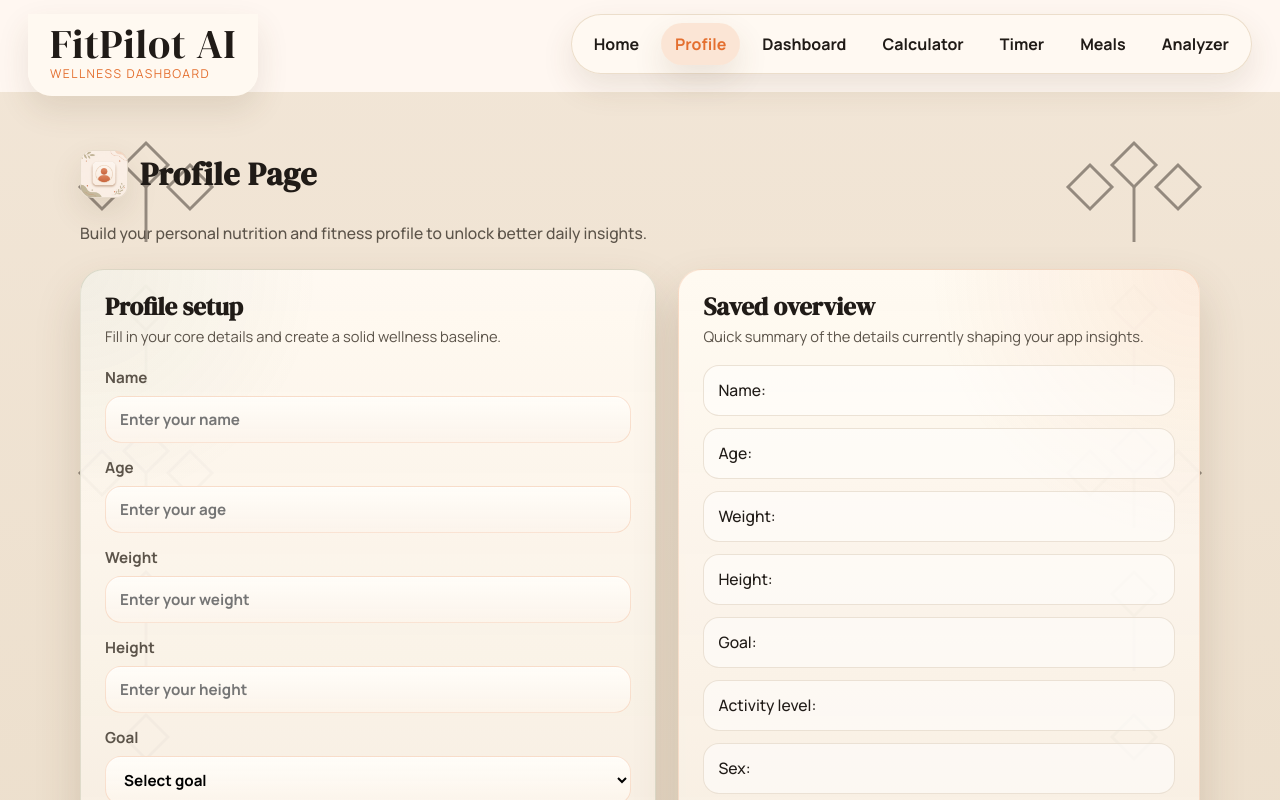
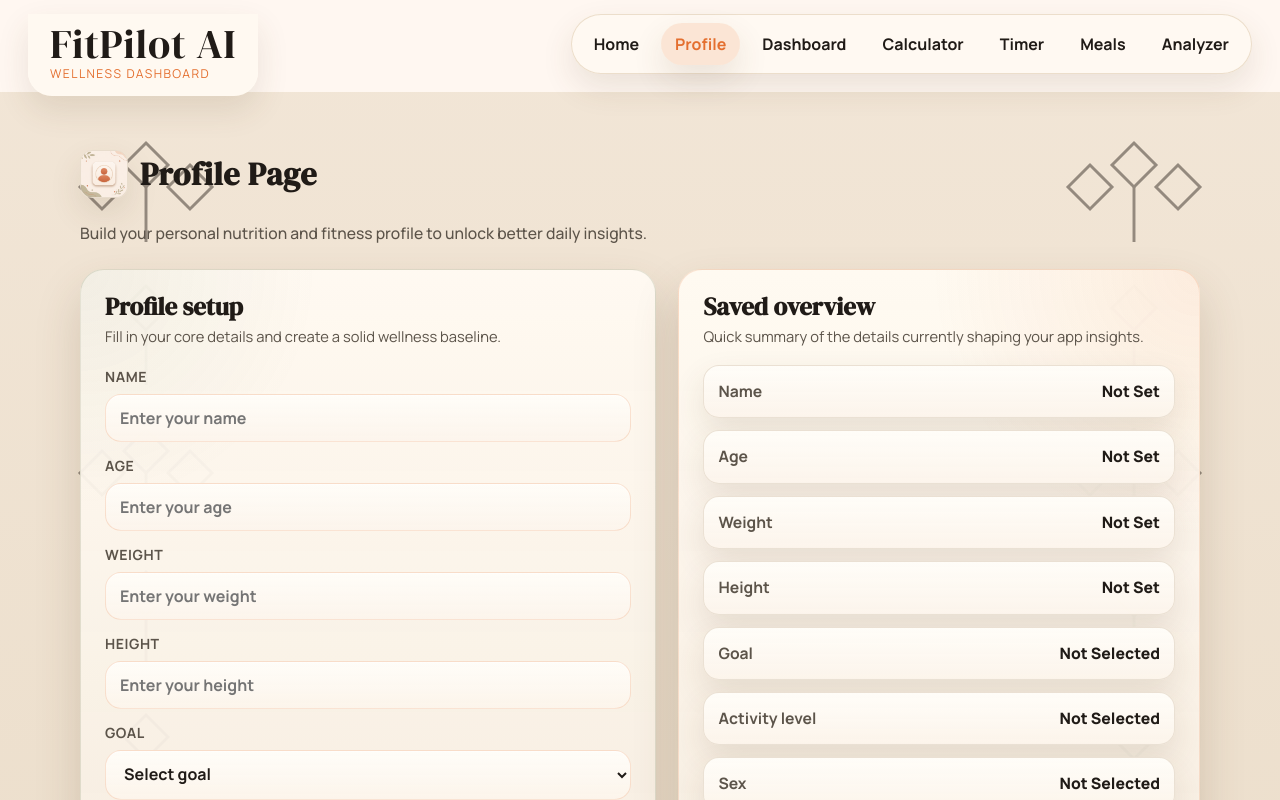
Before and after one commit to VladProtsyshyn/fitpilot-ai, a React (Vite) app: page /profile in a window 1280 px wide. Shown: the top 800 px of the page. Built offline with nearby package versions, Linux system fonts and the light colour scheme.

Commit message:
style: refine calculator page and polish profile cards

```diff
--- a/src/pages/CalculatorPage/CalculatorPage.css
+++ b/src/pages/CalculatorPage/CalculatorPage.css
@@ -1,6 +1,25 @@
 .calculator-page {
     display: grid;
     gap: 22px;
+}
+
+.page-heading {
+    display: flex;
+    align-items: center;
+    gap: 12px;
+}
+
+.page-heading img {
+    width: 48px;
+    height: 48px;
+    object-fit: cover;
+    border-radius: 12px;
+    border: 1px solid rgba(231, 220, 205, 0.9);
+    box-shadow: var(--shadow-soft);
+}
+
+.page-heading h1 {
+    margin: 0;
 }
 
 .calculator-page > p {
@@ -11,7 +30,8 @@
 }
 
 .calculator-card {
-    max-width: 620px;
+    width: min(920px, 100%);
+    margin: 0 auto;
     padding: 24px;
     background:
         linear-gradient(180deg, rgba(255, 250, 242, 0.96), rgba(245, 235, 222, 0.92));
@@ -37,6 +57,37 @@
     margin-bottom: 0;
 }
 
+.calculator-profile {
+    display: grid;
+    gap: 10px;
+    margin-bottom: 18px;
+}
+
+.calculator-profile p {
+    display: flex;
+    align-items: center;
+    justify-content: space-between;
+    gap: 14px;
+    margin: 0;
+    padding: 12px 14px;
+    background:
+        linear-gradient(180deg, rgba(255, 253, 248, 0.98), rgba(252, 244, 235, 0.96));
+    border: 1px solid rgba(231, 220, 205, 0.82);
+    border-radius: var(--radius-md);
+    box-shadow: var(--shadow-soft);
+}
+
+.calculator-profile span {
+    color: var(--color-text-soft);
+    font-weight: 700;
+}
+
+.calculator-profile strong {
+    color: var(--color-text);
+    font-weight: 800;
+    text-transform: capitalize;
+}
+
 .calculator-highlights {
     display: grid;
     grid-template-columns: repeat(auto-fit, minmax(180px, 1fr));
@@ -51,13 +102,33 @@
     border: 1px solid rgba(231, 220, 205, 0.85);
     border-radius: var(--radius-md);
     box-shadow: var(--shadow-soft);
-    font-weight: 700;
+    display: grid;
+    gap: 8px;
+}
+
+.calculator-highlights span {
+    font-size: 0.82rem;
+    font-weight: 800;
+    letter-spacing: 0.08em;
+    text-transform: uppercase;
+    color: var(--color-accent);
+}
+
+.calculator-highlights strong {
+    font-family: 'DM Serif Display', serif;
+    font-size: 1.6rem;
+    line-height: 0.95;
+    color: var(--color-text);
+    font-weight: 800;
 }
 
 .calculator-card > p:last-child {
-    padding: 14px 16px;
-    background-color: rgba(111, 123, 82, 0.1);
+    margin-top: 18px;
+    padding: 16px 18px;
+    background:
+        linear-gradient(180deg, rgba(111, 123, 82, 0.12), rgba(111, 123, 82, 0.08));
     border-radius: var(--radius-md);
     color: var(--color-primary);
-    font-weight: 700;
+    font-weight: 800;
+    box-shadow: var(--shadow-soft);
 }
--- a/src/pages/CalculatorPage/CalculatorPage.jsx
+++ b/src/pages/CalculatorPage/CalculatorPage.jsx
@@ -57,20 +57,52 @@ function CalculatorPage() {
 
     return (
         <div className="calculator-page">
-            <h1>Calculator Page</h1>
+            <div className="page-heading">
+                <img src="/calculator-card.png" alt="Calculator page icon" />
+                <h1>Calculator Page</h1>
+            </div>
             <p>Review your BMI, estimated calorie needs, and a simple recommendation based on your goal.</p>
 
             <div className="calculator-card">
-                <p>Weight: {profile.weight}</p>
-                <p>Height: {profile.height}</p>
-                <p>Age: {profile.age}</p>
-                <p>Activity level: {profile.activityLevel}</p>
-                <p>Sex: {profile.sex}</p>
+                <div className="calculator-profile">
+                    <p>
+                        <span>Weight</span>
+                        <strong>{profile.weight || 'not set'}</strong>
+                    </p>
+                    <p>
+                        <span>Height</span>
+                        <strong>{profile.height || 'not set'}</strong>
+                    </p>
+                    <p>
+                        <span>Age</span>
+                        <strong>{profile.age || 'not set'}</strong>
+                    </p>
+                    <p>
+                        <span>Activity level</span>
+                        <strong>{profile.activityLevel || 'not selected'}</strong>
+                    </p>
+                    <p>
+                        <span>Sex</span>
+                        <strong>{profile.sex || 'not selected'}</strong>
+                    </p>
+                </div>
                 <div className="calculator-highlights">
-                    <p>BMI: {bmi}</p>
-                    <p>Status: {bmiStatus}</p>
-                    <p>BMR: {bmr}</p>
-                    <p>Daily calories: {dailyCalories}</p>
+                    <p>
+                        <span>BMI</span>
+                        <strong>{bmi || 'not calculated'}</strong>
+                    </p>
+                    <p>
+                        <span>Status</span>
+                        <strong>{bmiStatus || 'not available'}</strong>
+                    </p>
+                    <p>
+                        <span>BMR</span>
+                        <strong>{bmr || 'not calculated'}</strong>
+                    </p>
+                    <p>
+                        <span>Daily calories</span>
+                        <strong>{dailyCalories || 'not calculated'}</strong>
+                    </p>
                 </div>
                 <p>{calorieRecommendation}</p>
             </div>
--- a/src/pages/ProfilePage/ProfilePage.css
+++ b/src/pages/ProfilePage/ProfilePage.css
@@ -52,13 +52,29 @@
 }
 
 .profile-summary p {
+    display: flex;
+    align-items: center;
+    justify-content: space-between;
+    gap: 14px;
     margin: 0;
     padding: 12px 14px;
-    background-color: rgba(255, 255, 255, 0.52);
+    background:
+        linear-gradient(180deg, rgba(255, 253, 248, 0.98), rgba(252, 244, 235, 0.96));
     border: 1px solid rgba(231, 220, 205, 0.82);
     border-radius: var(--radius-md);
-    line-height: 1.6;
+    box-shadow: var(--shadow-soft);
     font-size: 0.98rem;
+}
+
+.profile-summary p span {
+    color: var(--color-text-soft);
+    font-weight: 700;
+}
+
+.profile-summary p strong {
+    color: var(--color-text);
+    font-weight: 800;
+    text-transform: capitalize;
 }
 
 .profile-form {
@@ -98,8 +114,10 @@
     display: flex;
     flex-direction: column;
     gap: 8px;
-    font-size: 0.95rem;
+    font-size: 0.88rem;
     font-weight: 700;
+    letter-spacing: 0.04em;
+    text-transform: uppercase;
     color: var(--color-text-soft);
 }
 
@@ -115,6 +133,9 @@
         background-color var(--transition-base),
         border-color var(--transition-base),
         box-shadow var(--transition-base);
+    color: var(--color-text);
+    font-size: 1rem;
+    font-weight: 700;
 }
 
 .profile-form input:focus,
@@ -140,6 +161,7 @@
         transform var(--transition-base),
         background-color var(--transition-base),
         box-shadow var(--transition-base);
+    letter-spacing: 0.01em;
 }
 
 .profile-form button:hover {
--- a/src/pages/ProfilePage/ProfilePage.jsx
+++ b/src/pages/ProfilePage/ProfilePage.jsx
@@ -170,13 +170,34 @@ function ProfilePage() {
                         <span>Quick summary of the details currently shaping your app insights.</span>
                     </div>
 
-                    <p>Name: {profile.name}</p>
-                    <p>Age: {profile.age}</p>
-                    <p>Weight: {profile.weight}</p>
-                    <p>Height: {profile.height}</p>
-                    <p>Goal: {profile.goal}</p>
-                    <p>Activity level: {profile.activityLevel}</p>
-                    <p>Sex: {profile.sex}</p>
+                    <p>
+                        <span>Name</span>
+                        <strong>{profile.name || 'not set'}</strong>
+                    </p>
+                    <p>
+                        <span>Age</span>
+                        <strong>{profile.age || 'not set'}</strong>
+                    </p>
+                    <p>
+                        <span>Weight</span>
+                        <strong>{profile.weight || 'not set'}</strong>
+                    </p>
+                    <p>
+                        <span>Height</span>
+                        <strong>{profile.height || 'not set'}</strong>
+                    </p>
+                    <p>
+                        <span>Goal</span>
+                        <strong>{profile.goal || 'not selected'}</strong>
+                    </p>
+                    <p>
+                        <span>Activity level</span>
+                        <strong>{profile.activityLevel || 'not selected'}</strong>
+                    </p>
+                    <p>
+                        <span>Sex</span>
+                        <strong>{profile.sex || 'not selected'}</strong>
+                    </p>
 
                     <button type="button" onClick={handleResetProfile}>
                         Reset profile
```
